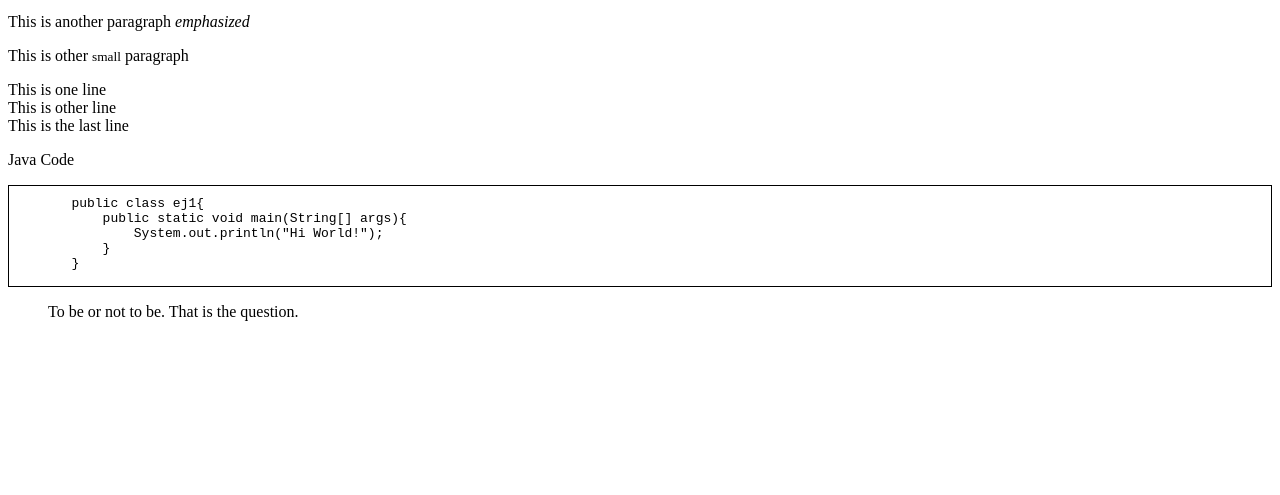
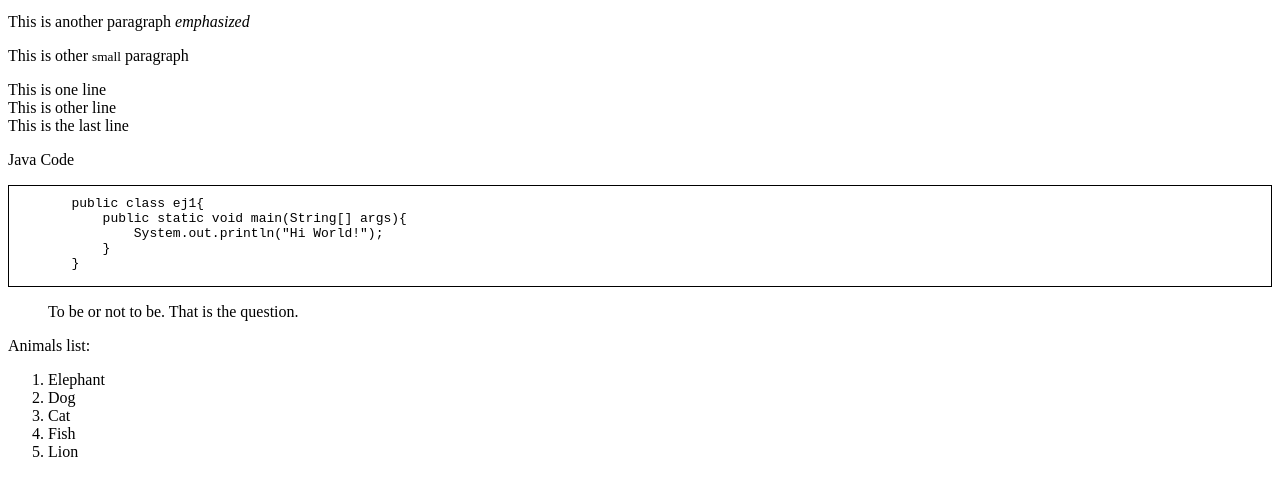
Before and after one commit to A22JulioAA/project1-DAW, a plain HTML site: page index.html in a window 1280 px wide. Shown: the part 101-596 px from the top of the page. Drawn offline with Linux system fonts and the light colour scheme.

Commit message:
Testing list tags

```diff
--- a/index.html
+++ b/index.html
@@ -35,5 +35,17 @@
 
     <blockquote>To be or not to be. That is the question.</blockquote>
 
+    <p>Animals list: </p>
+    <ol>
+        <li>Elephant</li>
+        <li>Dog</li>
+        <li>Cat</li>
+        <li>Fish</li>
+        <li>Lion</li>
+    </ol>
+
+
+
+
 </body>
 </html>
```
